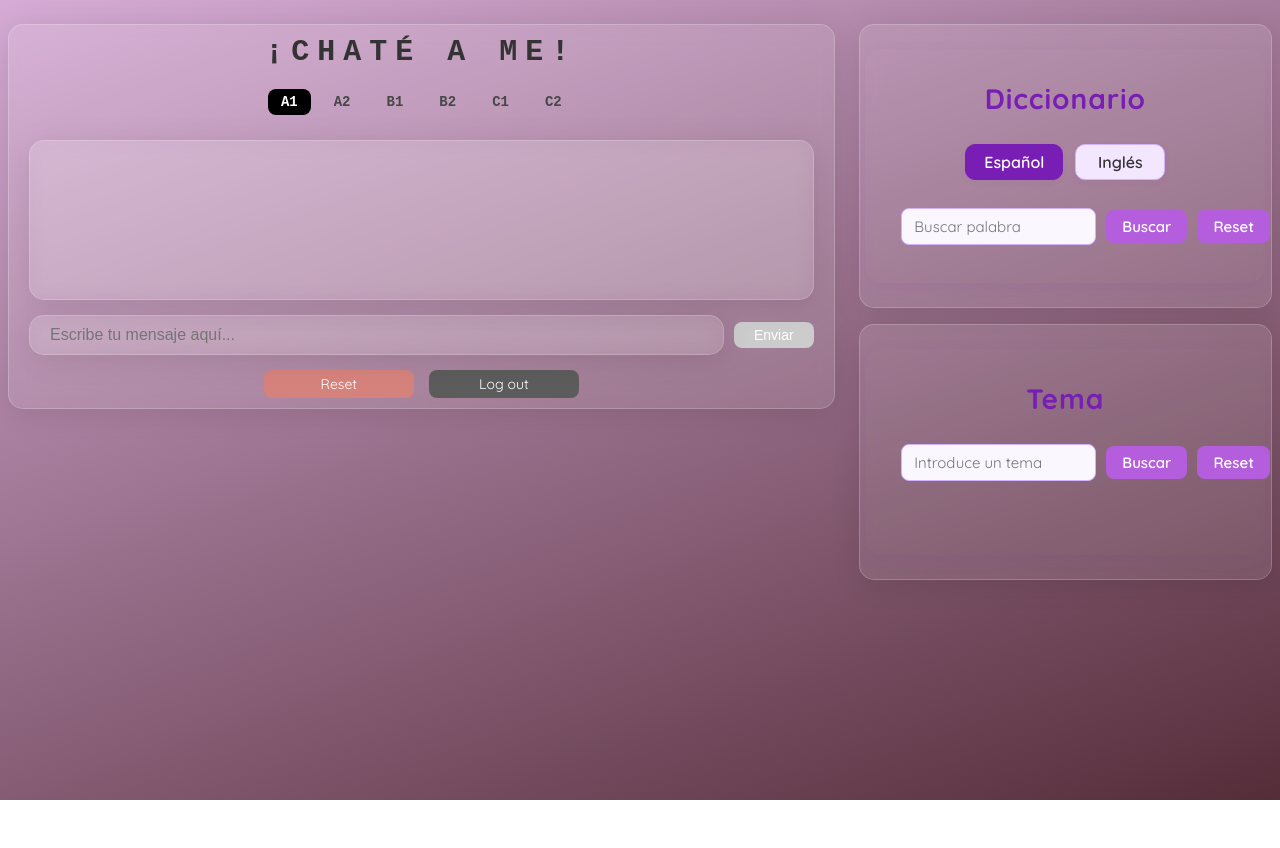
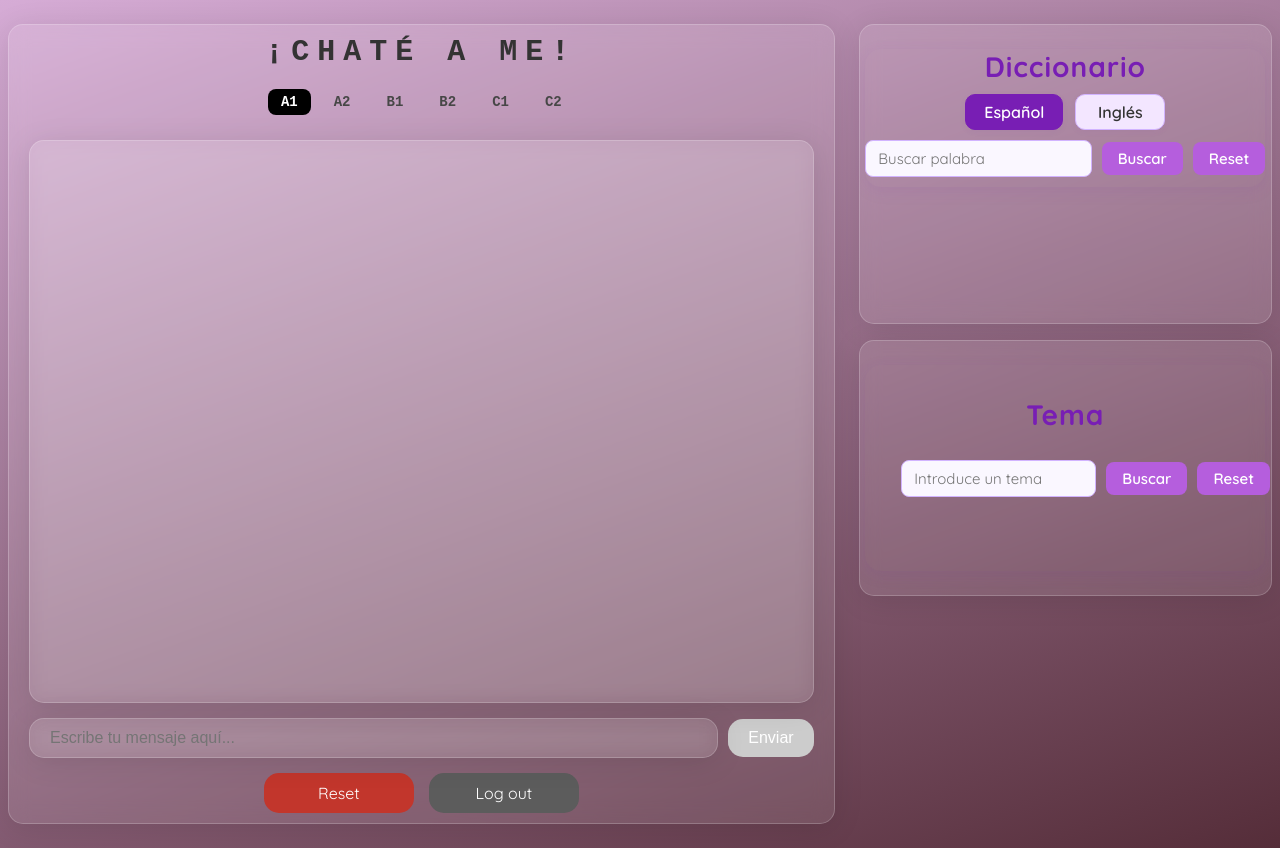
Before and after one commit to Albert-S2/chateame, a Next.js app: page /chatpage in a window 1280 px wide. Before the commit the page ends 800 px from the top, so only its background shows below. Built offline with nearby package versions, Linux system fonts and the light colour scheme.

Commit message:
further changes in the style

```diff
--- a/app/components/chatbot.css
+++ b/app/components/chatbot.css
@@ -18,6 +18,7 @@
   border-radius: 15px;                   /* Rounded corners */
   border: 1px solid rgba(255, 255, 255, 0.2); /* Light border */
   box-shadow: 0 4px 30px rgba(0, 0, 0, 0.1);  /* Soft shadow */
+  height: 800px; /* Set a fixed height for the chatbot container */
 }
 
 
@@ -54,14 +55,14 @@
 .chatbot-message {
   padding: 3px 20px;
   /* border-radius: 8px;  */
-  font-size: 14px;
+  font-size: 16px;
   line-height: 1.8;
   font-family: 'Quicksand', -apple-system, BlinkMacSystemFont, 'Segoe UI', Roboto, 'Helvetica Neue', sans-serif;
   border: 1px solid #ede8e8; /* Fixed border property */
 }
 
 .chatbot-message-user {
-  background: rgba(255, 255, 255, 0.1);  /* Semi-transparent white */
+  background: rgba(255, 255, 255, 0.5); /* Semi-transparent white */
   backdrop-filter: blur(10px);           /* The "glass" blur effect */
   -webkit-backdrop-filter: blur(10px);   /* Safari support */
   border-radius: 15px;                   /* Rounded corners */
@@ -81,7 +82,7 @@
   display: flex;
   align-items: flex-start;
   gap: 8px;
-  background: rgba(255, 255, 255, 0.1);  /* Semi-transparent white */
+  background: rgba(255, 255, 255, 0.5);  /* Semi-transparent white */
   backdrop-filter: blur(10px);           /* The "glass" blur effect */
   -webkit-backdrop-filter: blur(10px);   /* Safari support */
   border-radius: 15px;                   /* Rounded corners */
@@ -94,7 +95,7 @@
   font-style: italic;
   color: #000000;
   font-family: 'Quicksand', -apple-system, BlinkMacSystemFont, 'Segoe UI', Roboto, 'Helvetica Neue', sans-serif; /* Sans-serif font */
-  font-size: 14px;
+  font-size: 16px;
 }
 
 
@@ -123,12 +124,12 @@
 }
 
 .chatbot-submit-button {
-  font-size: 14px; /* Ensure consistent font size */
-  padding: 5px 20px; /* Add padding for better usability */
+  font-size: 16px; /* Ensure consistent font size */
+  padding: 10px 20px; /* Add padding for better usability */
   background-color: #333333; /* Button background color */
   color: #fff; /* Button text color */
   border: none; /* Remove default border */
-  border-radius: 8px; /* Match the input box's border radius */
+  border-radius: 15px; /* Match the input box's border radius */
   cursor: pointer; /* Add pointer cursor */
   transition: background-color 0.3s ease; /* Smooth hover effect */
 }
@@ -152,22 +153,22 @@
 .chatbot-reset-button,
 .chatbot-logout-button {
   width: 150px; /* Make buttons the same width */
-  padding: 5px 20px; /* Adjust padding for consistency */
-  font-size: 14px;
-  border-radius: 8px;
+  padding: 10px 20px; /* Adjust padding for consistency */
+  font-size: 16px;
+  border-radius: 15px;
   cursor: pointer;
   font-family: 'Quicksand', -apple-system, BlinkMacSystemFont, 'Segoe UI', Roboto, 'Helvetica Neue', sans-serif;
   transition: background-color 0.3s ease;
 }
 
 .chatbot-reset-button {
-  background-color: #d6827c; /* Red for reset */
+  background-color: #c2362c; /* Red for reset */
   color: #ffffff;
   border: none;
 }
 
 .chatbot-reset-button:hover {
-  background-color: #ba133a; /* Darker red on hover */
+  background-color: #7a273b; /* Darker red on hover */
 }
 
 .chatbot-logout-button {
@@ -208,3 +209,24 @@
   color: #ffffff;
   /* border-color: #000000; */
 }
+
+.chatbot-messages::-webkit-scrollbar {
+  width: 10px;
+  background: rgba(243, 243, 243, 0.0);
+  border-radius: 15px;
+}
+.chatbot-messages::-webkit-scrollbar-track {
+  background: transparent;
+  border-radius: 15px;
+  margin-top: 10px;    /* This works in some browsers (Chrome/Edge) */
+  margin-bottom: 10px; /* This works in some browsers (Chrome/Edge) */
+}
+.chatbot-messages::-webkit-scrollbar-thumb {
+  background: rgba(243, 243, 243, 0.3);
+  border-radius: 15px;
+  /* border: 2px solid rgba(255,255,255,0.3); */
+}
+
+.chatbot-messages::-webkit-scrollbar-thumb:hover {
+  background: rgba(243, 243, 243, 0.7);
+}
--- a/app/components/dictionary.css
+++ b/app/components/dictionary.css
@@ -10,19 +10,18 @@
   -webkit-backdrop-filter: blur(10px);   /* Safari support */
   border-radius: 15px;                   /* Rounded corners */
   border: 1px solid rgba(255, 255, 255, 0.2); /* Light border */
-  box-shadow: 0 4px 30px rgba(0, 0, 0, 0.1);  /* Soft shadow */
+  box-shadow: 0 4px 30px rgba(0, 0, 0, 0.1);
+  height: 300px;  /* Soft shadow */
 }
 
 .dictionary-card {
 
   border-radius: 16px;
   box-shadow: 0 4px 16px rgba(123, 56, 163, 0.10);
-  padding: 32px 36px 28px 36px;
   max-width: 400px;
   width: 100%;
   display: flex;
   flex-direction: column;
-  gap: 18px;
   font-family: 'Quicksand', -apple-system, BlinkMacSystemFont, 'Segoe UI', Roboto, 'Helvetica Neue', sans-serif;
 }
 
```
Also changed, not shown: app/components/login.css (+14 -11 lines).
